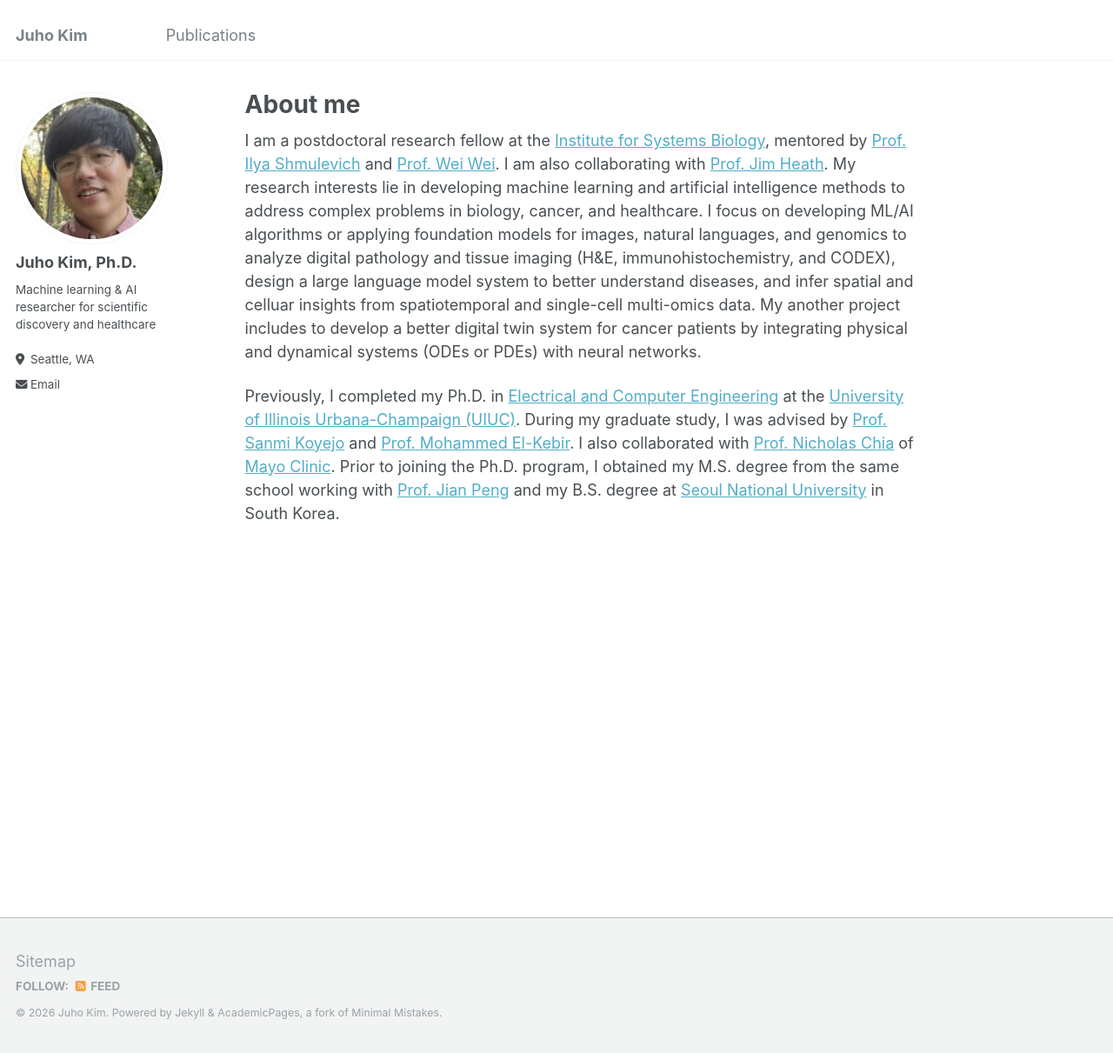
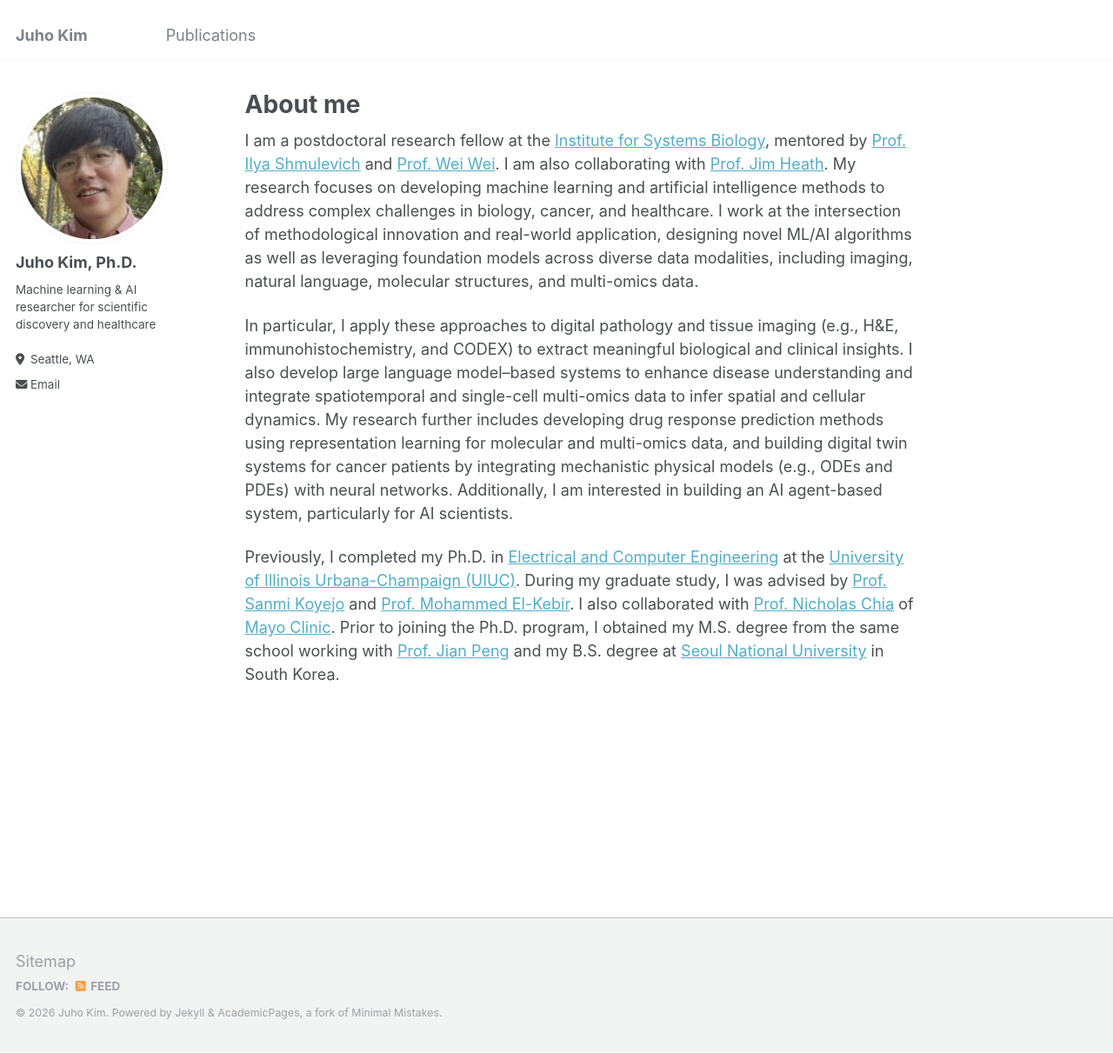
Before and after one commit to juhokim/juhokim.github.io, a Jekyll site: the page built from _pages/about.md, in a window 1280 px wide and 1211 px high. Shown: the whole window at 87% size. Built offline with Jekyll 4.4.1, drawn with Linux system fonts in a browser that asks for light colours.

Commit message:
Update about.md

```diff
--- a/_pages/about.md
+++ b/_pages/about.md
@@ -7,6 +7,8 @@ redirect_from:
   - /about.html
 ---
 
-I am a postdoctoral research fellow at the [Institute for Systems Biology](https://isbscience.org/), mentored by [Prof. Ilya Shmulevich](https://shmulevich.isbscience.org/) and [Prof. Wei Wei](https://www.wei-lab.net/). I am also collaborating with [Prof. Jim Heath](https://heath.isbscience.org/). My research interests lie in developing machine learning and artificial intelligence methods to address complex problems in biology, cancer, and healthcare. I focus on developing ML/AI algorithms or applying foundation models for images, natural languages, and genomics to analyze digital pathology and tissue imaging (H&E, immunohistochemistry, and CODEX), design a large language model system to better understand diseases, and infer spatial and celluar insights from spatiotemporal and single-cell multi-omics data. My another project includes to develop a better digital twin system for cancer patients by integrating physical and dynamical systems (ODEs or PDEs) with neural networks.
+I am a postdoctoral research fellow at the [Institute for Systems Biology](https://isbscience.org/), mentored by [Prof. Ilya Shmulevich](https://shmulevich.isbscience.org/) and [Prof. Wei Wei](https://www.wei-lab.net/). I am also collaborating with [Prof. Jim Heath](https://heath.isbscience.org/). My research focuses on developing machine learning and artificial intelligence methods to address complex challenges in biology, cancer, and healthcare. I work at the intersection of methodological innovation and real-world application, designing novel ML/AI algorithms as well as leveraging foundation models across diverse data modalities, including imaging, natural language, molecular structures, and multi-omics data.
+
+In particular, I apply these approaches to digital pathology and tissue imaging (e.g., H&E, immunohistochemistry, and CODEX) to extract meaningful biological and clinical insights. I also develop large language model–based systems to enhance disease understanding and integrate spatiotemporal and single-cell multi-omics data to infer spatial and cellular dynamics. My research further includes developing drug response prediction methods using representation learning for molecular and multi-omics data, and building digital twin systems for cancer patients by integrating mechanistic physical models (e.g., ODEs and PDEs) with neural networks. Additionally, I am interested in building an AI agent-based system, particularly for AI scientists.
 
 Previously, I completed my Ph.D. in [Electrical and Computer Engineering](https://ece.illinois.edu/) at the [University of Illinois Urbana-Champaign (UIUC)](https://illinois.edu/). During my graduate study, I was advised by [Prof. Sanmi Koyejo](https://cs.stanford.edu/~sanmi/) and [Prof. Mohammed El-Kebir](https://www.el-kebir.net/). I also collaborated with [Prof. Nicholas Chia](https://www.mayo.edu/research/faculty/chia-nicholas-ph-d/bio-20087464) of [Mayo Clinic](https://www.mayo.edu). Prior to joining the Ph.D. program, I obtained my M.S. degree from the same school working with [Prof. Jian Peng](https://jianpeng.web.engr.illinois.edu/) and my B.S. degree at [Seoul National University](https://en.snu.ac.kr/) in South Korea.
```
